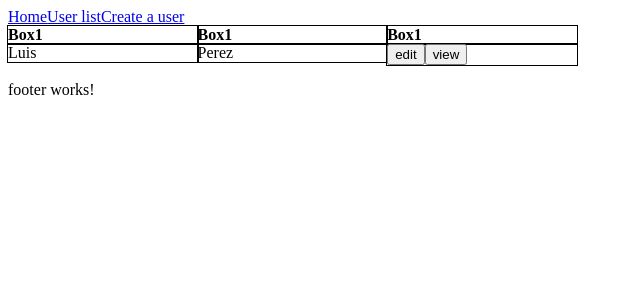
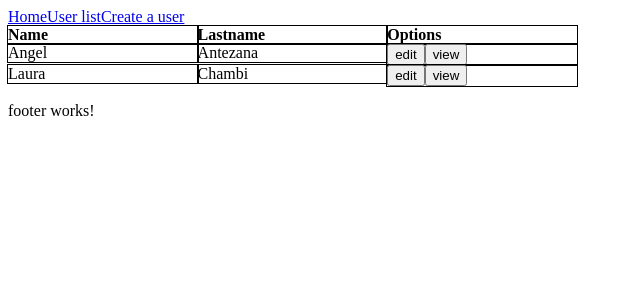
Before and after one commit to marcoAguilar64/mean-frontend-antezana-angel, an Angular app: page /user/list in a window 1280 px wide. Shown: the top 300 px of the page, without its empty margins (0-640 px from the left). Built offline with nearby package versions, Linux system fonts and the light colour scheme.

Commit message:
6.-Data binding(Interpolacion n items)

```diff
--- a/src/app/user-list/user-list.component.html
+++ b/src/app/user-list/user-list.component.html
@@ -1,11 +1,21 @@
 <div>
-  <div class="detail-user"><B>Box1</B></div>
-  <div class="detail-user"><B>Box1</B></div>
-  <div class="detail-user"><B>Box1</B></div>
+  <div class="detail-user"><B>Name</B></div>
+  <div class="detail-user"><B>Lastname</B></div>
+  <div class="detail-user"><B>Options</B></div>
   <div class="clean"></div>
 </div>
 
-<div>
+<div *ngFor="let user of userlist">
+  <div class="detail-user">{{ user.name }}</div>
+  <div class="detail-user">{{ user.lastname }}</div>
+  <div class="detail-user">
+    <button>edit</button>
+    <button>view</button>
+  </div>
+  <div class="clean"></div>
+</div>
+
+<!-- <div>
   <div class="detail-user">{{ usertest.name }}</div>
   <div class="detail-user">{{ usertest.lastname }}</div>
   <div class="detail-user">
@@ -13,4 +23,4 @@
     <button>view</button>
   </div>
   <div class="clean"></div>
-</div>
+</div> -->
--- a/src/app/user-list/user-list.component.ts
+++ b/src/app/user-list/user-list.component.ts
@@ -8,14 +8,30 @@ import { User } from '../model/user';
 })
 export class UserListComponent implements OnInit {
 
-  usertest: User = {
+  /* usertest: User = {
     name: "Luis",
     lastname: "Perez",
     username: "lucho123",
     email: "lucho@gmail.com",
     avatar: "testavatartt"
-  };
-  constructor() { }
+  }; */
+  userlist: User[] = [];
+  constructor() {
+    this.userlist.push({
+      name: "Angel",
+      lastname: "Antezana",
+      username: "angel123",
+      email: "angel@gmail.com",
+      avatar: "angelavatar"
+    });
+    this.userlist.push({
+      name: "Laura",
+      lastname: "Chambi",
+      username: "laura123",
+      email: "laura@gmail.com",
+      avatar: "lauraavatar"
+    });
+  }
 
   ngOnInit() {
   }
```
